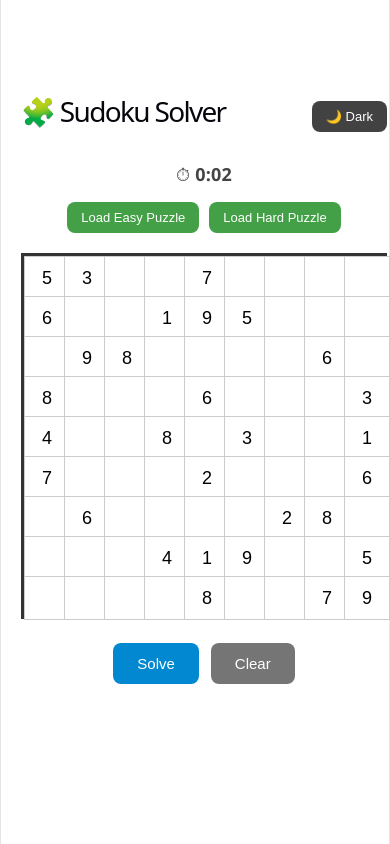
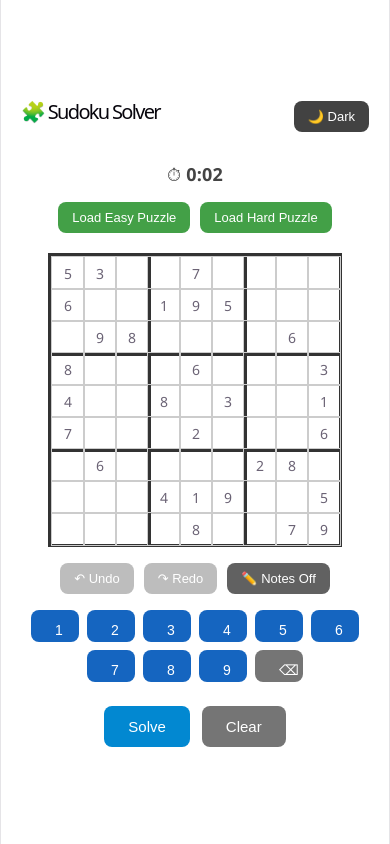
Before and after one commit to sroyamie/sudoku-solver, a React app in the folder frontend/: page / in a window 390 px wide. Both pictures are taken after a click on the button "Load Easy Puzzle". Built offline with nearby package versions, Linux system fonts and the light colour scheme; the HTML template or start-up script is replaced by a standard one.

Commit message:
Add Batch 2: Undo/Redo, Notes, Keyboard Nav, Number Pad, Mobile Responsive

```diff
--- a/frontend/src/App.css
+++ b/frontend/src/App.css
@@ -153,3 +153,106 @@ button:disabled {
 .app.dark .grid {
   border-color: #888;
 }
+
+.cell {
+  display: flex;
+  align-items: center;
+  justify-content: center;
+  cursor: pointer;
+  position: relative;
+}
+
+.cell.selected {
+  background-color: #bbdefb;
+}
+
+.app.dark .cell.selected {
+  background-color: #37474f;
+}
+
+.cell-value {
+  font-size: 18px;
+}
+
+.notes-grid {
+  display: grid;
+  grid-template-columns: repeat(3, 1fr);
+  grid-template-rows: repeat(3, 1fr);
+  width: 100%;
+  height: 100%;
+}
+
+.note-num {
+  font-size: 9px;
+  color: #1565c0;
+  display: flex;
+  align-items: center;
+  justify-content: center;
+}
+
+.app.dark .note-num {
+  color: #64b5f6;
+}
+
+.controls-row {
+  display: flex;
+  justify-content: center;
+  gap: 10px;
+  margin: 16px 0;
+  flex-wrap: wrap;
+}
+
+.control-btn {
+  padding: 8px 14px;
+  font-size: 13px;
+  border: none;
+  border-radius: 8px;
+  background-color: #616161;
+  color: white;
+  cursor: pointer;
+}
+
+.control-btn:disabled {
+  background-color: #bdbdbd;
+  cursor: not-allowed;
+}
+
+.control-btn.active {
+  background-color: #8e24aa;
+}
+
+.number-pad {
+  display: flex;
+  justify-content: center;
+  gap: 8px;
+  margin: 16px 0;
+  flex-wrap: wrap;
+}
+
+.number-pad button {
+  width: 40px;
+  height: 40px;
+  font-size: 16px;
+  border: none;
+  border-radius: 8px;
+  background-color: #1565c0;
+  color: white;
+  cursor: pointer;
+}
+
+.number-pad .erase-btn {
+  background-color: #757575;
+}
+
+@media (max-width: 500px) {
+  .grid {
+    grid-template-columns: repeat(9, 32px);
+    grid-template-rows: repeat(9, 32px);
+  }
+  .cell { width: 32px; height: 32px; }
+  .cell-value { font-size: 14px; }
+  .note-num { font-size: 7px; }
+  .number-pad button { width: 32px; height: 32px; font-size: 14px; }
+  h1 { font-size: 20px; }
+  .top-bar { flex-wrap: wrap; gap: 10px; }
+}
--- a/frontend/src/App.jsx
+++ b/frontend/src/App.jsx
@@ -1,9 +1,10 @@
-import { useState, useEffect } from 'react';
+import { useState, useEffect, useRef } from 'react';
 import confetti from 'canvas-confetti';
 import './App.css';
 
 const API_URL = '';
 const EMPTY_BOARD = Array(9).fill().map(() => Array(9).fill(0));
+const emptyNotes = () => Array(9).fill().map(() => Array(9).fill().map(() => []));
 
 const PRESET_PUZZLES = {
   easy: [
@@ -30,7 +31,6 @@ const PRESET_PUZZLES = {
   ],
 };
 
-// Simple beep sounds using Web Audio API (no external sound files needed)
 const playSound = (type) => {
   try {
     const ctx = new (window.AudioContext || window.webkitAudioContext)();
@@ -60,18 +60,22 @@ const playSound = (type) => {
 
 function App() {
   const [board, setBoard] = useState(EMPTY_BOARD);
+  const [notes, setNotes] = useState(emptyNotes());
+  const [selectedCell, setSelectedCell] = useState(null);
+  const [notesMode, setNotesMode] = useState(false);
   const [loading, setLoading] = useState(false);
   const [error, setError] = useState('');
   const [seconds, setSeconds] = useState(0);
   const [timerRunning, setTimerRunning] = useState(false);
   const [darkMode, setDarkMode] = useState(false);
+  const [historyIndex, setHistoryIndex] = useState(0);
+
+  const historyRef = useRef([{ board: EMPTY_BOARD.map(r => [...r]), notes: emptyNotes() }]);
 
   useEffect(() => {
     let interval;
     if (timerRunning) {
-      interval = setInterval(() => {
-        setSeconds((prev) => prev + 1);
-      }, 1000);
+      interval = setInterval(() => setSeconds((prev) => prev + 1), 1000);
     }
     return () => clearInterval(interval);
   }, [timerRunning]);
@@ -82,18 +86,101 @@ function App() {
     return `${mins}:${secs.toString().padStart(2, '0')}`;
   };
 
-  const handleCellChange = (row, col, value) => {
-    if (value !== '' && !/^[1-9]$/.test(value)) return;
+  const commitChange = (newBoard, newNotes) => {
+    const snapshot = {
+      board: newBoard.map((r) => [...r]),
+      notes: newNotes.map((r) => r.map((c) => [...c])),
+    };
+    const truncated = historyRef.current.slice(0, historyIndex + 1);
+    historyRef.current = [...truncated, snapshot];
+    setHistoryIndex(historyRef.current.length - 1);
+    setBoard(newBoard);
+    setNotes(newNotes);
+  };
 
-    if (!timerRunning && value !== '') {
-      setTimerRunning(true);
+  const undo = () => {
+    if (historyIndex <= 0) return;
+    const newIndex = historyIndex - 1;
+    const snap = historyRef.current[newIndex];
+    setBoard(snap.board.map((r) => [...r]));
+    setNotes(snap.notes.map((r) => r.map((c) => [...c])));
+    setHistoryIndex(newIndex);
+  };
+
+  const redo = () => {
+    if (historyIndex >= historyRef.current.length - 1) return;
+    const newIndex = historyIndex + 1;
+    const snap = historyRef.current[newIndex];
+    setBoard(snap.board.map((r) => [...r]));
+    setNotes(snap.notes.map((r) => r.map((c) => [...c])));
+    setHistoryIndex(newIndex);
+  };
+
+  const enterDigit = (digit) => {
+    if (!selectedCell) return;
+    const { row, col } = selectedCell;
+    if (!timerRunning) setTimerRunning(true);
+
+    if (notesMode) {
+      if (board[row][col] !== 0) return;
+      const newNotes = notes.map((r) => r.map((c) => [...c]));
+      const cellNotes = newNotes[row][col];
+      const idx = cellNotes.indexOf(digit);
+      if (idx >= 0) cellNotes.splice(idx, 1);
+      else cellNotes.push(digit);
+      commitChange(board, newNotes);
+    } else {
+      const newBoard = board.map((r) => [...r]);
+      newBoard[row][col] = digit;
+      const newNotes = notes.map((r) => r.map((c) => [...c]));
+      newNotes[row][col] = [];
+      commitChange(newBoard, newNotes);
     }
-
-    const newBoard = board.map((r) => [...r]);
-    newBoard[row][col] = value === '' ? 0 : parseInt(value);
-    setBoard(newBoard);
     setError('');
   };
+
+  const clearCell = () => {
+    if (!selectedCell) return;
+    const { row, col } = selectedCell;
+    const newBoard = board.map((r) => [...r]);
+    const newNotes = notes.map((r) => r.map((c) => [...c]));
+    if (newBoard[row][col] !== 0) {
+      newBoard[row][col] = 0;
+    } else {
+      newNotes[row][col] = [];
+    }
+    commitChange(newBoard, newNotes);
+  };
+
+  useEffect(() => {
+    const handleKeyDown = (e) => {
+      if (!selectedCell) return;
+      const { row, col } = selectedCell;
+
+      if (e.key >= '1' && e.key <= '9') {
+        enterDigit(parseInt(e.key));
+        e.preventDefault();
+      } else if (e.key === 'Backspace' || e.key === 'Delete') {
+        clearCell();
+        e.preventDefault();
+      } else if (e.key === 'ArrowUp') {
+        setSelectedCell({ row: Math.max(0, row - 1), col });
+        e.preventDefault();
+      } else if (e.key === 'ArrowDown') {
+        setSelectedCell({ row: Math.min(8, row + 1), col });
+        e.preventDefault();
+      } else if (e.key === 'ArrowLeft') {
+        setSelectedCell({ row, col: Math.max(0, col - 1) });
+        e.preventDefault();
+      } else if (e.key === 'ArrowRight') {
+        setSelectedCell({ row, col: Math.min(8, col + 1) });
+        e.preventDefault();
+      }
+    };
+
+    window.addEventListener('keydown', handleKeyDown);
+    return () => window.removeEventListener('keydown', handleKeyDown);
+  }, [selectedCell, notesMode, board, notes, historyIndex]);
 
   const solvePuzzle = async () => {
     setLoading(true);
@@ -107,14 +194,10 @@ function App() {
       const data = await res.json();
 
       if (data.solved) {
-        setBoard(data.board);
+        commitChange(data.board, emptyNotes());
         setTimerRunning(false);
         playSound('success');
-        confetti({
-          particleCount: 150,
-          spread: 70,
-          origin: { y: 0.6 },
-        });
+        confetti({ particleCount: 150, spread: 70, origin: { y: 0.6 } });
       } else {
         setError(data.error || 'No solution exists for this puzzle');
         playSound('error');
@@ -128,17 +211,29 @@ function App() {
   };
 
   const clearBoard = () => {
-    setBoard(EMPTY_BOARD);
+    const empty = EMPTY_BOARD.map((r) => [...r]);
+    const notesEmpty = emptyNotes();
+    historyRef.current = [{ board: empty.map((r) => [...r]), notes: emptyNotes() }];
+    setHistoryIndex(0);
+    setBoard(empty);
+    setNotes(notesEmpty);
     setError('');
     setSeconds(0);
     setTimerRunning(false);
+    setSelectedCell(null);
   };
 
   const loadPreset = (difficulty) => {
-    setBoard(PRESET_PUZZLES[difficulty].map((row) => [...row]));
+    const preset = PRESET_PUZZLES[difficulty].map((row) => [...row]);
+    const notesEmpty = emptyNotes();
+    historyRef.current = [{ board: preset.map((r) => [...r]), notes: emptyNotes() }];
+    setHistoryIndex(0);
+    setBoard(preset);
+    setNotes(notesEmpty);
     setError('');
     setSeconds(0);
     setTimerRunning(true);
+    setSelectedCell(null);
   };
 
   return (
@@ -153,41 +248,59 @@ function App() {
       <div className="timer-display">⏱ {formatTime(seconds)}</div>
 
       <div className="presets">
-        <button className="preset-btn" onClick={() => loadPreset('easy')}>
-          Load Easy Puzzle
-        </button>
-        <button className="preset-btn" onClick={() => loadPreset('hard')}>
-          Load Hard Puzzle
-        </button>
+        <button className="preset-btn" onClick={() => loadPreset('easy')}>Load Easy Puzzle</button>
+        <button className="preset-btn" onClick={() => loadPreset('hard')}>Load Hard Puzzle</button>
       </div>
 
       <div className="grid">
         {board.map((row, rowIndex) =>
-          row.map((cell, colIndex) => (
-            <input
-              key={`${rowIndex}-${colIndex}`}
-              type="text"
-              maxLength={1}
-              autoComplete="off"
-              value={cell === 0 ? '' : cell}
-              onChange={(e) => handleCellChange(rowIndex, colIndex, e.target.value)}
-              className={`cell
-                ${colIndex % 3 === 2 && colIndex !== 8 ? 'border-right' : ''}
-                ${rowIndex % 3 === 2 && rowIndex !== 8 ? 'border-bottom' : ''}`}
-            />
-          ))
+          row.map((cell, colIndex) => {
+            const isSelected = selectedCell && selectedCell.row === rowIndex && selectedCell.col === colIndex;
+            const cellNotes = notes[rowIndex][colIndex];
+            return (
+              <div
+                key={`${rowIndex}-${colIndex}`}
+                onClick={() => setSelectedCell({ row: rowIndex, col: colIndex })}
+                className={`cell
+                  ${colIndex % 3 === 2 && colIndex !== 8 ? 'border-right' : ''}
+                  ${rowIndex % 3 === 2 && rowIndex !== 8 ? 'border-bottom' : ''}
+                  ${isSelected ? 'selected' : ''}`}
+              >
+                {cell !== 0 ? (
+                  <span className="cell-value">{cell}</span>
+                ) : cellNotes.length > 0 ? (
+                  <div className="notes-grid">
+                    {[1,2,3,4,5,6,7,8,9].map((n) => (
+                      <span key={n} className="note-num">{cellNotes.includes(n) ? n : ''}</span>
+                    ))}
+                  </div>
+                ) : null}
+              </div>
+            );
+          })
         )}
       </div>
 
       {error && <p className="error">{error}</p>}
 
+      <div className="controls-row">
+        <button className="control-btn" onClick={undo} disabled={historyIndex <= 0}>↶ Undo</button>
+        <button className="control-btn" onClick={redo} disabled={historyIndex >= historyRef.current.length - 1}>↷ Redo</button>
+        <button className={`control-btn ${notesMode ? 'active' : ''}`} onClick={() => setNotesMode(!notesMode)}>
+          ✏️ Notes {notesMode ? 'On' : 'Off'}
+        </button>
+      </div>
+
+      <div className="number-pad">
+        {[1,2,3,4,5,6,7,8,9].map((n) => (
+          <button key={n} onClick={() => enterDigit(n)}>{n}</button>
+        ))}
+        <button className="erase-btn" onClick={clearCell}>⌫</button>
+      </div>
+
       <div className="buttons">
-        <button onClick={solvePuzzle} disabled={loading}>
-          {loading ? 'Solving...' : 'Solve'}
-        </button>
-        <button onClick={clearBoard} className="clear-btn">
-          Clear
-        </button>
+        <button onClick={solvePuzzle} disabled={loading}>{loading ? 'Solving...' : 'Solve'}</button>
+        <button onClick={clearBoard} className="clear-btn">Clear</button>
       </div>
     </div>
   );
```
